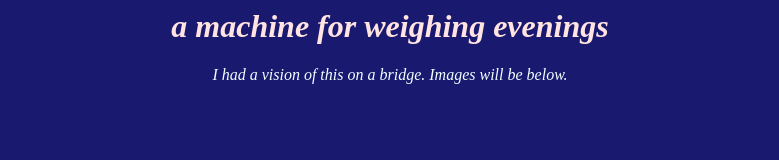
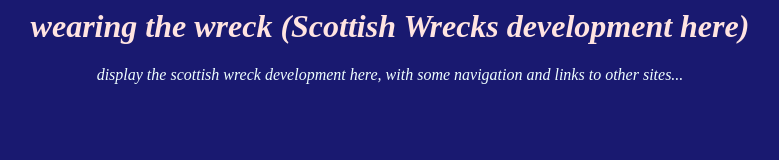
Before and after one commit to kikivdh/an-evening-scale, a plain HTML site: page index.html in a window 1280 px wide. Shown: the whole page, without its empty margins (258-1037 px from the left). Drawn offline with Linux system fonts and the light colour scheme.

Commit message:
Update index.html

```diff
--- a/index.html
+++ b/index.html
@@ -32,10 +32,10 @@
 
        <body>
            <h1>
-		   a machine for weighing evenings
+		  wearing the wreck (Scottish Wrecks development here)
            </h1>
            <p>
-            I had a vision of this on a bridge. Images will be below.
+          display the scottish wreck development here, with some navigation and links to other sites...
            </p>
 
 	   </body>
```
